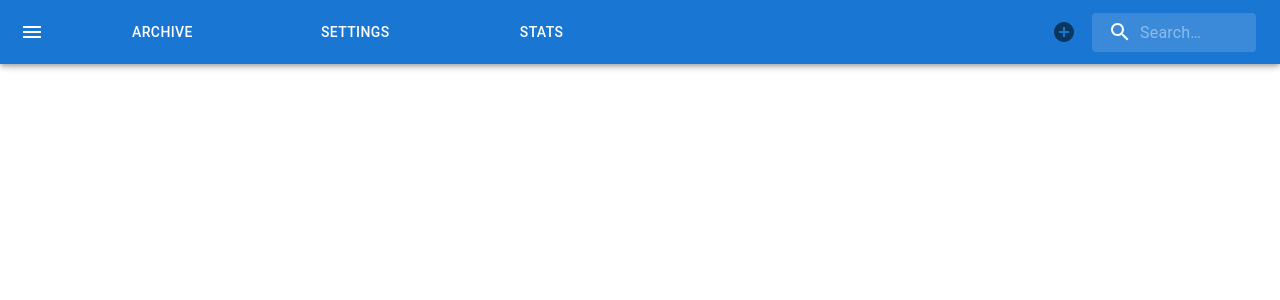
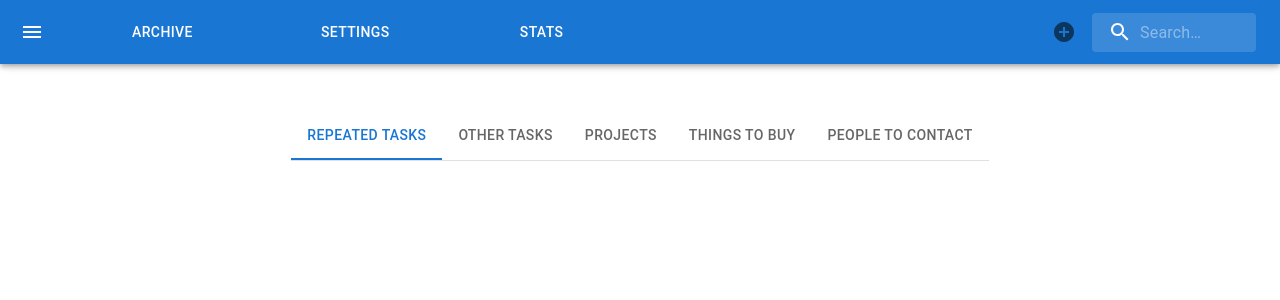
Before and after one commit to ipcampbell12/react_organizer_app, a React (Vite) app: page / in a window 1280 px wide. Shown: the top 300 px of the page. Built offline with nearby package versions, Linux system fonts and the light colour scheme.

Commit message:
centered tabs

```diff
--- a/src/Components/Layout/Drawer.jsx
+++ b/src/Components/Layout/Drawer.jsx
@@ -22,7 +22,7 @@ import getOptions from '../../options';
 
 
 //Components
-import Tabs from './Tabs';
+import BasicTabs from './Tabs';
 import CustomAppBar from './CustomAppBar';
 import AddButton from './AddButton';
 import SearchComponent from './Search';
@@ -98,9 +98,6 @@ export default function PersistentDrawerLeft() {
         setAnchorElNav(null);
     };
 
-    // const handleCloseUserMenu = () => {
-    //     setAnchorElUser(null);
-    // };
     const theme = useTheme();
     const [open, setOpen] = React.useState(false);
 
@@ -155,7 +152,7 @@ export default function PersistentDrawerLeft() {
                 </Toolbar>
             </AppBar>
             <TaskForm handleClose={handleModalClose} show={modalShow} />
-            <Tabs />
+
             <Drawer
                 sx={{
                     width: drawerWidth,
@@ -190,7 +187,12 @@ export default function PersistentDrawerLeft() {
             </Drawer>
             <Main open={open}>
                 <DrawerHeader />
+
             </Main>
+            <BasicTabs className="m3 justify-center" />
         </Box>
     );
 }
+
+
+// the tabs had been way over to the left because of the negative positioning in the main component
--- a/src/Components/Layout/Tabs.jsx
+++ b/src/Components/Layout/Tabs.jsx
@@ -52,7 +52,7 @@ export default function BasicTabs() {
     };
 
     return (
-        <Box sx={{ width: '100%' }}>
+        <Box sx={{ width: '100%' }} className="flex justify-center">
             <Box sx={{ borderBottom: 1, borderColor: 'divider' }}>
                 <Tabs value={value} onChange={handleChange} aria-label="basic tabs example">
                     {["Repeated Tasks", "Other Tasks", "Projects", "Things to Buy", "People to Contact"].map((tab, index) => <Tab label={tab} key={index} {...a11yProps(index)} />)}
```
